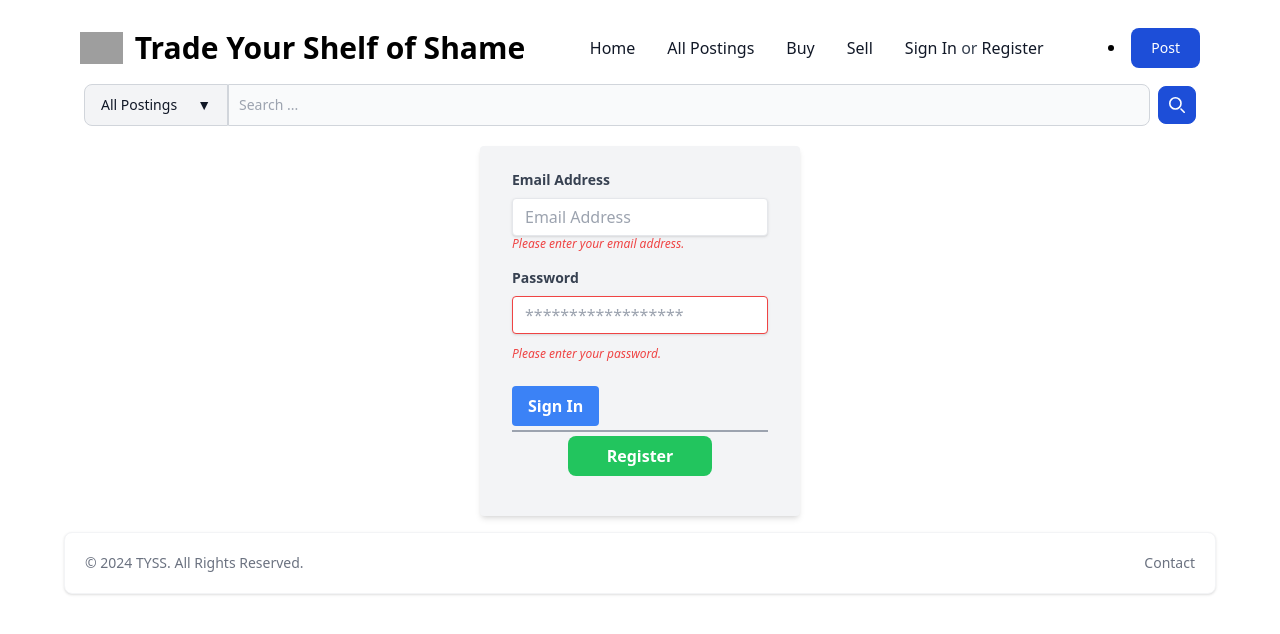
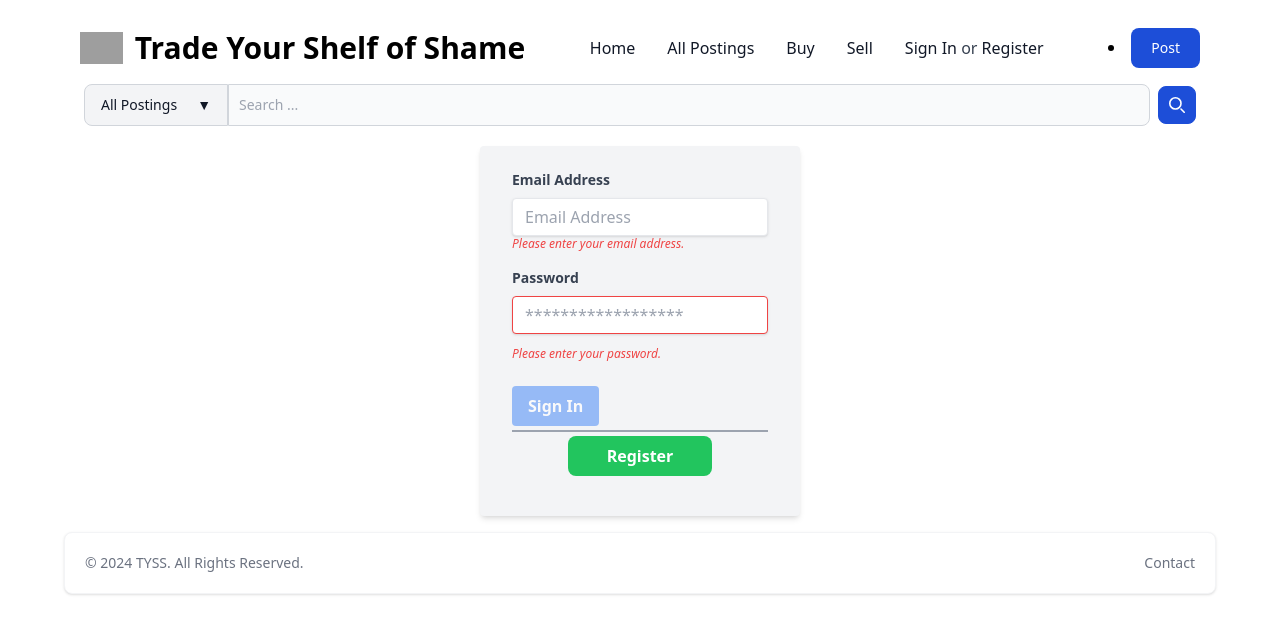
Before and after one commit to JJin-B/TradeYourShelfOfShame, a React (Vite) app: page /chat in a window 1280 px wide. Shown: the top 634 px of the page. Built offline with nearby package versions, Linux system fonts and the light colour scheme; grey boxes are pictures that could not be loaded.

Commit message:
Fix minor styling bugs

```diff
--- a/src/Pages/LoginPage.tsx
+++ b/src/Pages/LoginPage.tsx
@@ -4,6 +4,8 @@ import axios, { AxiosResponse } from "axios";
 import { toast } from "react-toastify";
 import { useAuth } from "../Wrapper/AuthContext";
 import { apiAddress } from "../Wrapper/AuthContext";
+
+const emailRegex = /^[^\s@]+@[^\s@]+\.[^\s@]+$/;
 
 interface Props {}
 const LoginPage: React.FC<Props> = () => {
@@ -14,12 +16,18 @@ const LoginPage: React.FC<Props> = () => {
   const [email, setEmail] = useState<string>("");
   const [password, setPassword] = useState<string>("");
 
+  const [isValidEmail, setIsValidEmail] = useState<boolean>(
+    Boolean(email.match(emailRegex))
+  );
+
   const handleOnChange = (
     inputType: "email" | "password",
     e: ChangeEvent<HTMLInputElement>
   ) => {
     if (inputType === "email") {
-      setEmail(e.target.value);
+      const emailInput = e.target.value;
+      setEmail(emailInput);
+      setIsValidEmail(Boolean(emailInput.match(emailRegex)));
     } else if (inputType === "password") {
       setPassword(e.target.value);
     }
@@ -109,6 +117,11 @@ const LoginPage: React.FC<Props> = () => {
                 Please enter your email address.
               </p>
             )}
+            {email && !isValidEmail && (
+              <p className="text-red-500 text-xs italic">
+                Please enter a valid email address.
+              </p>
+            )}
           </div>
           <div className="mb-6">
             <label
@@ -133,9 +146,13 @@ const LoginPage: React.FC<Props> = () => {
           </div>
           <div className="flex items-center justify-between">
             <button
-              className="bg-blue-500 hover:bg-blue-700 text-white font-bold py-2 px-4 rounded focus:outline-none focus:shadow-outline"
+              className={`bg-blue-500 hover:bg-blue-700 text-white font-bold py-2 px-4 rounded focus:outline-none focus:shadow-outline ${
+                !isValidEmail || !password
+                  ? "opacity-50 cursor-not-allowed"
+                  : "cursor-pointer"
+              }`}
               type="submit"
-              disabled={email && password ? false : true}
+              disabled={!isValidEmail || !password ? true : false}
             >
               Sign In
             </button>
--- a/src/Pages/RegisterPage.tsx
+++ b/src/Pages/RegisterPage.tsx
@@ -12,13 +12,13 @@ interface passwordCriteria {
 
 interface Props {}
 
+const symbolRegex = /[!@#$%^&*()_+{}\[\]:;<>,.?~\\/-]/;
+const upperCharacterRegex = /[A-Z]/;
+const lowerCharacterRegex = /[a-z]/;
+const numberRegex = /[0-9]/;
+const emailRegex = /^[^\s@]+@[^\s@]+\.[^\s@]+$/;
+
 const RegisterPage: React.FC<Props> = () => {
-  const symbolRegex = /[!@#$%^&*()_+{}\[\]:;<>,.?~\\/-]/;
-  const upperCharacterRegex = /[A-Z]/;
-  const lowerCharacterRegex = /[a-z]/;
-  const numberRegex = /[0-9]/;
-  const emailRegex = /^[^\s@]+@[^\s@]+\.[^\s@]+$/;
-
   const [name, setName] = useState<string>("");
   const [email, setEmail] = useState<string>("");
   const [password, setPassword] = useState<string>("");
--- a/src/components/parts/RegisterPasswordInput.tsx
+++ b/src/components/parts/RegisterPasswordInput.tsx
@@ -85,20 +85,20 @@ const RegisterPasswordInput: React.FC<Props> = ({
       </div>
       <div className="mx-auto flex items-center">
         <ul>
-          <li className={`font-bold text-${conditionMet(charCount)}`}>
+          <li className={`font-bold px-2 text-${conditionMet(charCount)}`}>
             at least 8 characters
           </li>
-          <li className={`font-bold text-${conditionMet(specialChar)}`}>
+          <li className={`font-bold px-2 text-${conditionMet(specialChar)}`}>
             at least 1 special character <br />({"!@#$%^&*()_+{}[]:;<>,.?~\\/-"}
             )
           </li>
-          <li className={`font-bold text-${conditionMet(upperChar)}`}>
+          <li className={`font-bold px-2 text-${conditionMet(upperChar)}`}>
             at least 1 upper character
           </li>
-          <li className={`font-bold text-${conditionMet(lowerChar)}`}>
+          <li className={`font-bold px-2 text-${conditionMet(lowerChar)}`}>
             at least 1 lower character
           </li>
-          <li className={`font-bold text-${conditionMet(number)}`}>
+          <li className={`font-bold px-2 text-${conditionMet(number)}`}>
             at least 1 number
           </li>
         </ul>
```
